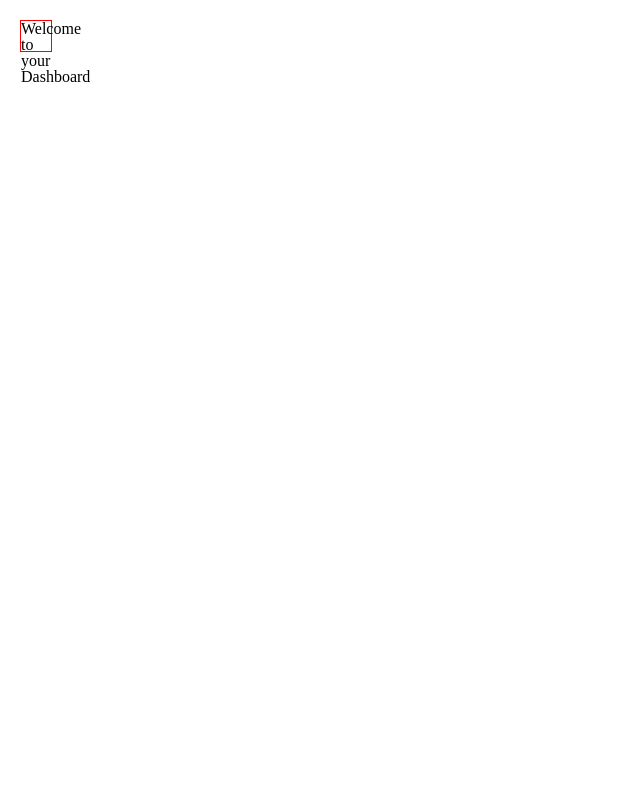
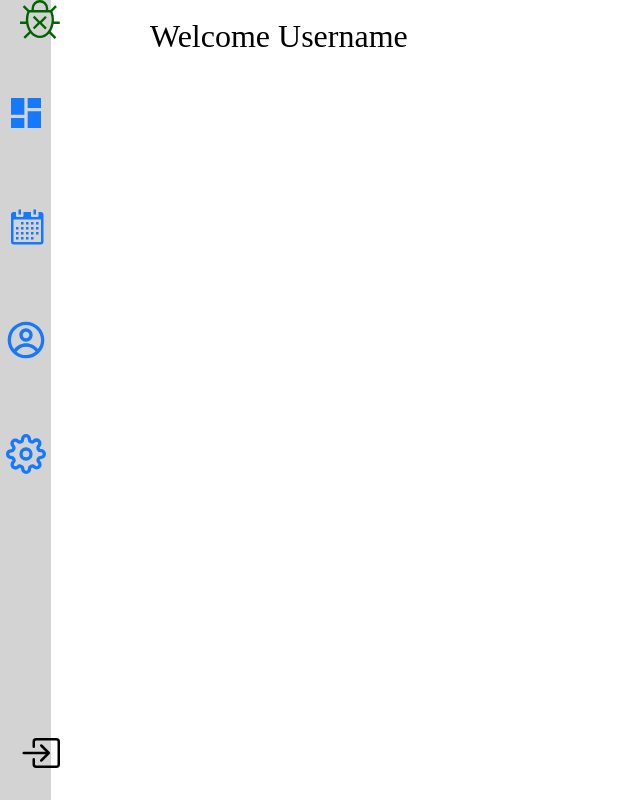
Before and after one commit to imxande/Help-Desk, a React (Create React App) app in the folder bug-tracker/: page / in a window 1280 px wide. Shown: the whole page, without its empty margins (0-640 px from the left). Built offline with nearby package versions, Linux system fonts and the light colour scheme.

Commit message:
added menu header

```diff
--- a/bug-tracker/src/App.js
+++ b/bug-tracker/src/App.js
@@ -1,9 +1,9 @@
-import { Dashboard } from "./components/dashboard";
+import Home from "./components/home";
 
 function App() {
   return (
     <div className="App">
-      <Dashboard/>
+      <Home />
     </div>
   );
 }
--- a/bug-tracker/src/components/home/index.jsx
+++ b/bug-tracker/src/components/home/index.jsx
@@ -1,7 +1,16 @@
 import React from "react";
+import {Container, Header} from "./style"
+import {SideMenu} from "../menu"
 
 const Home = () => {
-  return <div>This is the home of our application</div>;
+  return (
+    <Container>
+      <Header>
+        Welcome Username
+      </Header>
+      <SideMenu/>
+    </Container>
+  )
 };
 
 export default Home;
--- a/bug-tracker/src/components/home/style.js
+++ b/bug-tracker/src/components/home/style.js
@@ -0,0 +1,12 @@
+import styled from "styled-components";
+
+export const Container = styled.div`
+  //   border: 1px solid red;
+`;
+
+export const Header = styled.header`
+  //   border: 1px solid red;
+  margin: 20px 150px;
+  position: absolute;
+  font-size: 2em;
+`;
```
Also changed, not shown: bug-tracker/src/components/menu/style.js (+3 -4 lines).
